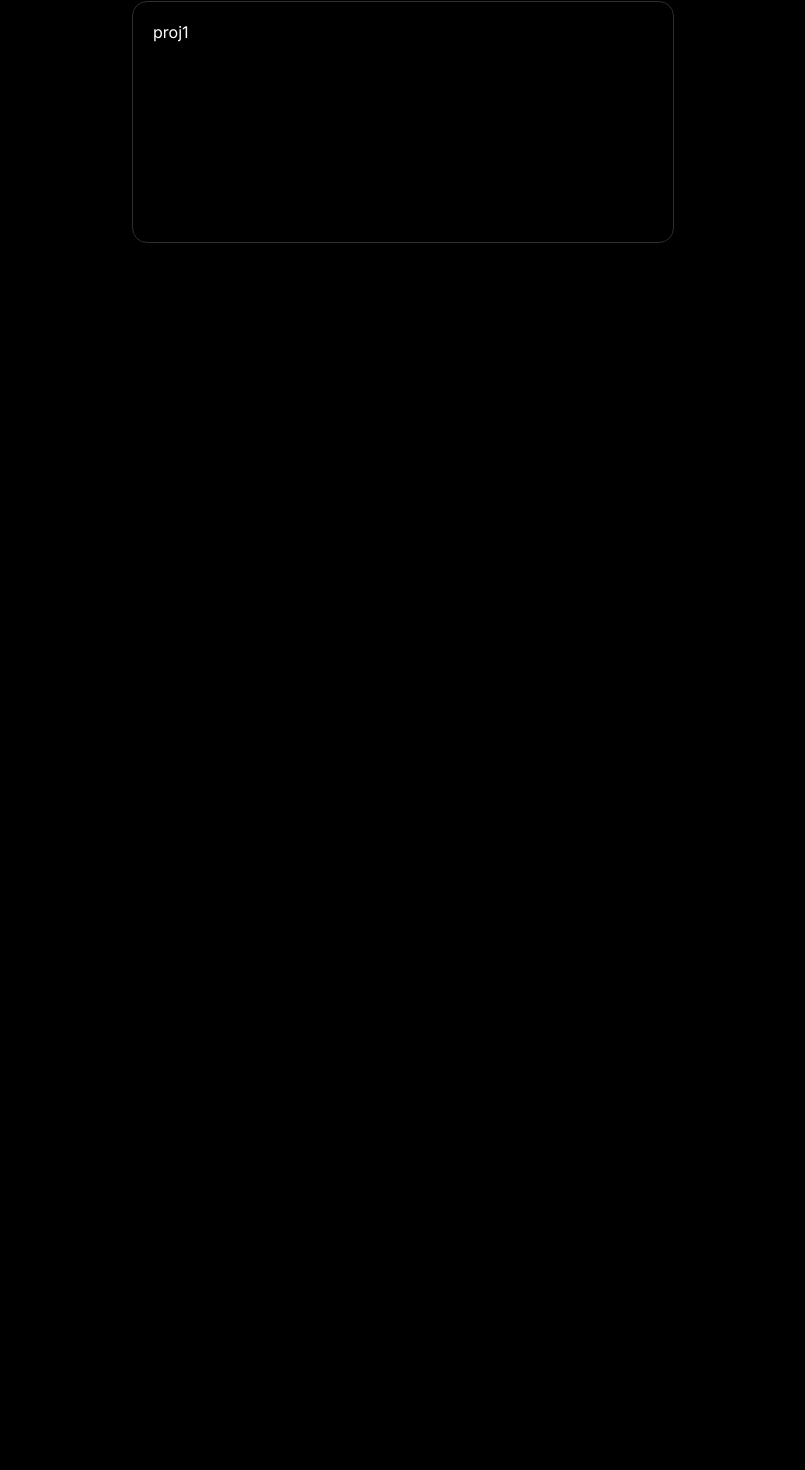
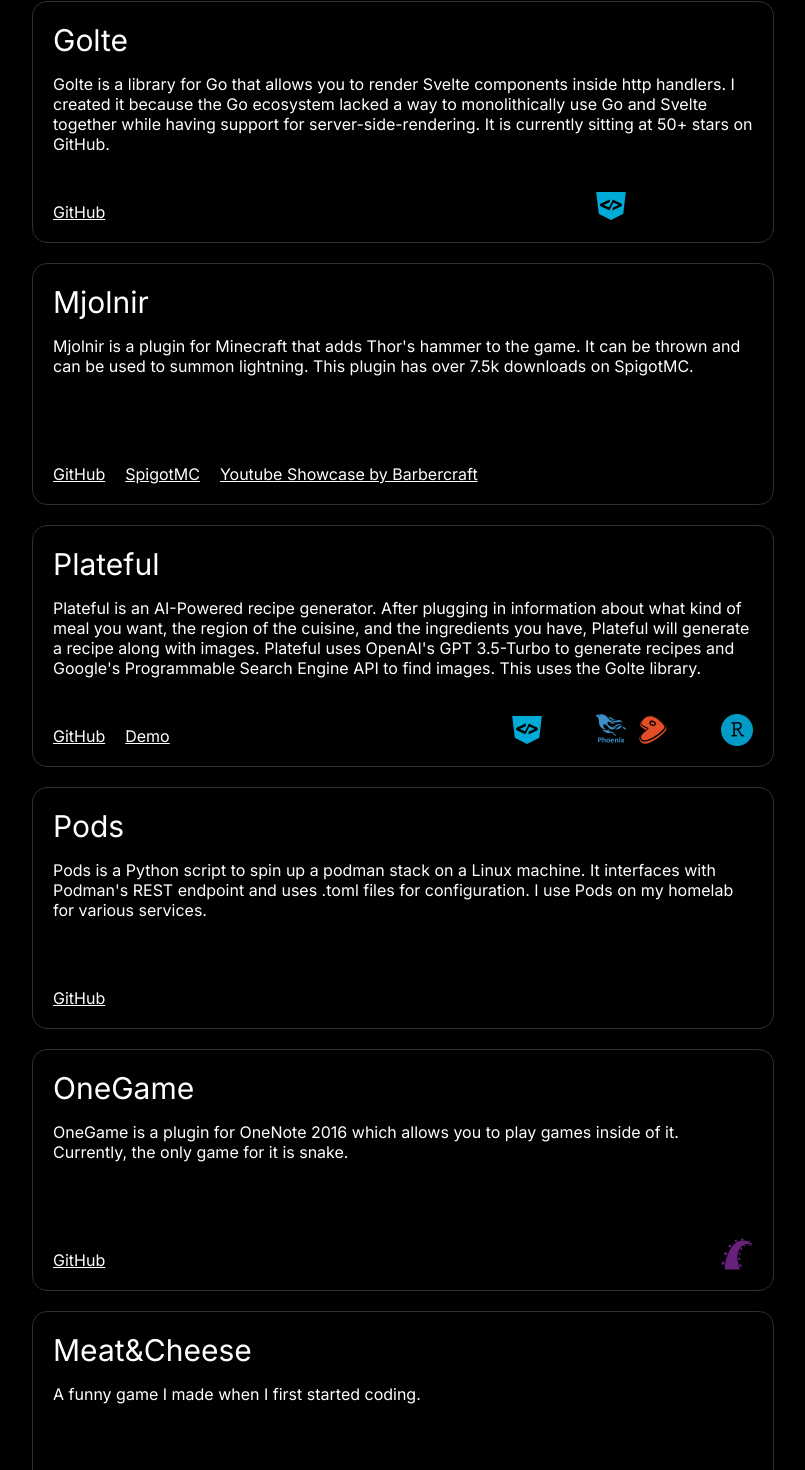
Before and after one commit to nichady/nichady.me, a SvelteKit app: page /projects in a window 1280 px wide. Shown: the part 152-1622 px from the top of the page, without its empty margins (237-1042 px from the left). Before the commit the page ends 800 px from the top, so only its background shows below. Built offline with nearby package versions, Linux system fonts and the light colour scheme.

Commit message:
add projects

```diff
--- a/package.json
+++ b/package.json
@@ -21,6 +21,6 @@
 	"type": "module",
 	"dependencies": {
 		"@fontsource/inter": "^5.0.16",
-		"bootstrap-icons": "^1.11.3"
+		"devicon": "^2.16.0"
 	}
 }
--- a/src/routes/+layout.svelte
+++ b/src/routes/+layout.svelte
@@ -1,6 +1,6 @@
 <script lang="ts">
     import "@fontsource/inter";
-    import "bootstrap-icons/font/bootstrap-icons.css";
+    import "devicon/devicon.min.css";
     import "./app.css";
 </script>
 
--- a/src/routes/+page.svelte
+++ b/src/routes/+page.svelte
@@ -1,8 +1,8 @@
 <h1>Hi, I'm Nicholas.</h1>
 <p>I'm a developer currently studying at Louisiana State University.</p>
 <div class="links">
-    <a target="_blank" href="https://github.com/nichady"><i class="bi-github" /></a>
-    <a target="_blank" href="https://www.linkedin.com/in/nicholas-thai-501333235"><i class="bi-linkedin" /></a>
+    <a target="_blank" href="https://github.com/nichady"><i class="devicon-github-original" /></a>
+    <a target="_blank" href="https://www.linkedin.com/in/nicholas-thai-501333235"><i class="devicon-linkedin-plain" /></a>
 </div>
 
 <style>
--- a/src/routes/projects/+page.svelte
+++ b/src/routes/projects/+page.svelte
@@ -1,9 +1,144 @@
+<script lang="ts">
+    import Icon from "./Icon.svelte";
+</script>
+
 <h1>My Projects</h1>
-
 
 <div class="container">
     <article>
-        proj1
+        <header>Golte</header>
+        <p>
+            Golte is a library for Go that allows you to render Svelte
+            components inside http handlers. I created it because the Go
+            ecosystem lacked a way to monolithically use Go and Svelte together
+            while having support for server-side-rendering. It is currently
+            sitting at 50+ stars on GitHub.
+        </p>
+        <footer>
+            <div class="links">
+                <a target="_blank" href="https://github.com/nichady/golte">GitHub</a>
+            </div>
+            <div class="icons">
+                <Icon tool="go"/>
+                <Icon tool="ts"/>
+                <Icon tool="svelte"/>
+                <Icon tool="nodejs"/>
+            </div>
+        </footer>
+    </article>
+
+    <article>
+        <header>Mjolnir</header>
+        <p>
+            Mjolnir is a plugin for Minecraft that adds Thor's hammer to the
+            game. It can be thrown and can be used to summon lightning. This
+            plugin has over 7.5k downloads on SpigotMC.
+        </p>
+        <footer>
+            <div class="links">
+                <a target="_blank" href="https://github.com/nichady/mjolnir">GitHub</a>
+                <a target="_blank" href="https://www.spigotmc.org/resources/mjolnir-the-hammer-of-thor.79882/">SpigotMC</a>
+                <a target="_blank" href="https://youtu.be/5I8hDpJBmKA">Youtube Showcase by Barbercraft</a>
+            </div>
+            <div class="icons">
+                <Icon tool="java"/>
+            </div>
+        </footer>
+    </article>
+
+    <article>
+        <header>Plateful</header>
+        <p>
+            Plateful is an AI-Powered recipe generator. After plugging in
+            information about what kind of meal you want, the region of the
+            cuisine, and the ingredients you have, Plateful will generate a
+            recipe along with images. Plateful uses OpenAI's GPT 3.5-Turbo to
+            generate recipes and Google's Programmable Search Engine API to find
+            images. This uses the Golte library.
+        </p>
+        <footer>
+            <div class="links">
+                <a target="_blank" href="https://github.com/nichady/plateful">GitHub</a>
+                <a target="_blank" href="https://plateful.nichady.me">Demo</a>
+            </div>
+            <div class="icons">
+                <Icon tool="go"/>
+                <Icon tool="js"/>
+                <Icon tool="css"/>
+                <Icon tool="html"/>
+                <Icon tool="svelte"/>
+                <Icon tool="docker"/>
+            </div>
+        </footer>
+    </article>
+
+    <article>
+        <header>Pods</header>
+        <p>
+            Pods is a Python script to spin up a podman stack on a Linux
+            machine. It interfaces with Podman's REST endpoint and uses .toml
+            files for configuration. I use Pods on my homelab for various
+            services.
+        </p>
+        <footer>
+            <div class="links">
+                <a target="_blank" href="https://github.com/nichady/pods">GitHub</a>
+            </div>
+            <div class="icons">
+                <Icon tool="python"/>
+                <Icon tool="podman"/>
+                <Icon tool="linux"/>
+            </div>
+        </footer>
+    </article>
+
+    <article>
+        <header>OneGame</header>
+        <p>
+            OneGame is a plugin for OneNote 2016 which allows you to play games inside of it. Currently, the only game for it is snake.
+        </p>
+        <footer>
+            <div class="links">
+                <a target="_blank" href="https://github.com/nichady/pods">GitHub</a>
+            </div>
+            <div class="icons">
+                <Icon tool="csharp"/>
+            </div>
+        </footer>
+    </article>
+
+    <article>
+        <header>Meat&Cheese</header>
+        <p>
+            A funny game I made when I first started coding.
+        </p>
+        <footer>
+            <div class="links">
+                <a target="_blank" href="https://github.com/nichady/meat-cheese-galactic">GitHub</a>
+            </div>
+            <div class="icons">
+                <Icon tool="godot"/>
+                <Icon tool="csharp"/>
+            </div>
+        </footer>
+    </article>
+
+    <article>
+        <header>nichady.me</header>
+        <p>
+            This website.
+        </p>
+        <footer>
+            <div class="links">
+                <a target="_blank" href="https://github.com/nichady/nichady.me">GitHub</a>
+            </div>
+            <div class="icons">
+                <Icon tool="ts"/>
+                <Icon tool="html"/>
+                <Icon tool="css"/>
+                <Icon tool="svelte"/>
+            </div>
+        </footer>
     </article>
 </div>
 
@@ -11,13 +146,52 @@
     .container {
         display: flex;
         flex-wrap: wrap;
+        gap: 20px;
+        justify-content: center;
     }
 
     article {
-        width: 500px;
+        width: 700px;
         height: 200px;
         border-radius: 15px;
         padding: 20px;
         border: 1px solid var(--dark-2);
+
+        display: flex;
+        flex-direction: column;
+    }
+
+    article header {
+        font-size: 30px;
+    }
+
+    article p {
+        flex: 1;
+    }
+
+    article footer {
+        display: flex;
+    }
+
+    article a {
+        color: inherit;
+    }
+
+    .links {
+        flex: 1;
+        display: flex;
+        align-items: end;
+        justify-content: start;
+        gap: 20px;
+    }
+
+    .icons {
+        float:right;
+        flex: 0;
+        display: flex;
+        align-items: end;
+        justify-content: end;
+        gap: 10px;
+        font-size: 2em;
     }
 </style>
--- /dev/null
+++ b/src/routes/projects/Icon.svelte
@@ -0,0 +1,22 @@
+<script lang="ts">
+    export let tool: keyof typeof tools;
+
+    const tools = {
+        go: { title: "Go", class: "devicon-go-original-wordmark colored" },
+        js: { title: "JavaScript", class: "devicon-javascript-plain colored" },
+        ts: { title: "TypeScript", class: "devicon-typescript-plain colored" },
+        svelte: { title: "Svelte", class: "devicon-svelte-plain colored colored" },
+        java: { title: "Java", class: "devicon-java-plain colored" },
+        css: { title: "CSS", class: "devicon-css3-plain colored" },
+        html: { title: "HTML", class: "devicon-html5-plain colored" },
+        docker: { title: "Docker", class: "devicon-docker-plain colored" },
+        nodejs: { title: "NodeJS", class: "devicon-nodejs-plain colored" },
+        python: { title: "Python", class: "devicon-python-plain colored" },
+        podman: { title: "Podman", class: "devicon-podman-plain colored" },
+        linux: { title: "Linux", class: "devicon-linux-plain" },
+        csharp: { title: "C#", class: "devicon-csharp-plain colored" },
+        godot: { title: "Godot", class: "devicon-godot-plain colored" },
+    };
+</script>
+
+<i {...tools[tool]} />
```
Also changed, not shown: 1 other file (tests, documents, lock files or other folders).
